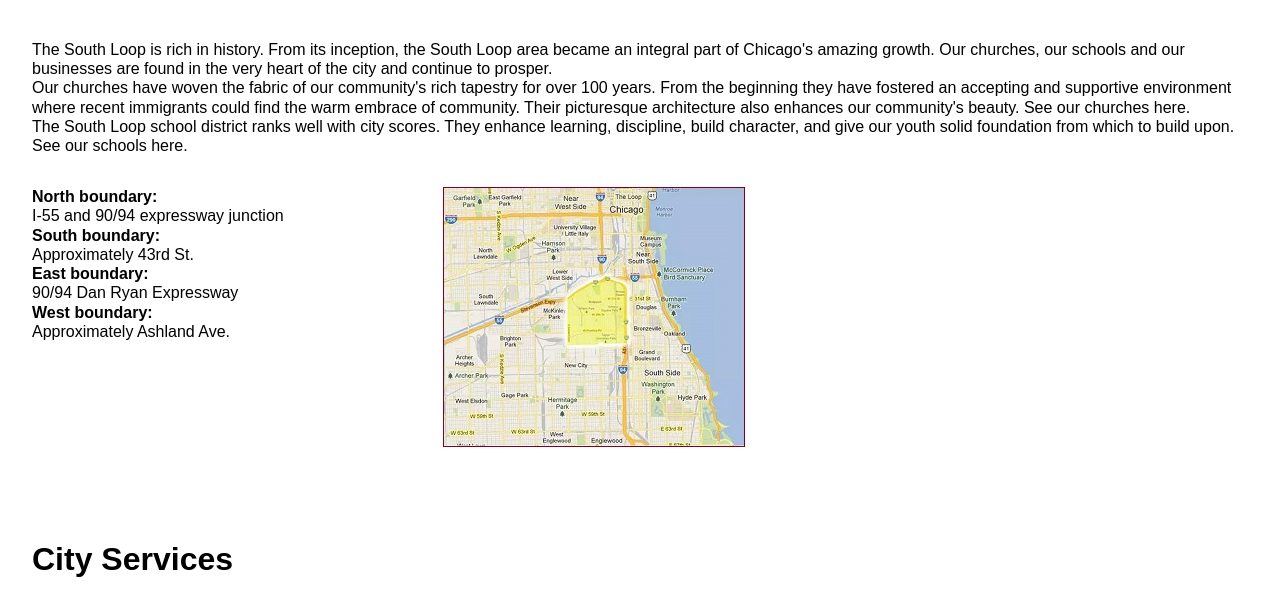
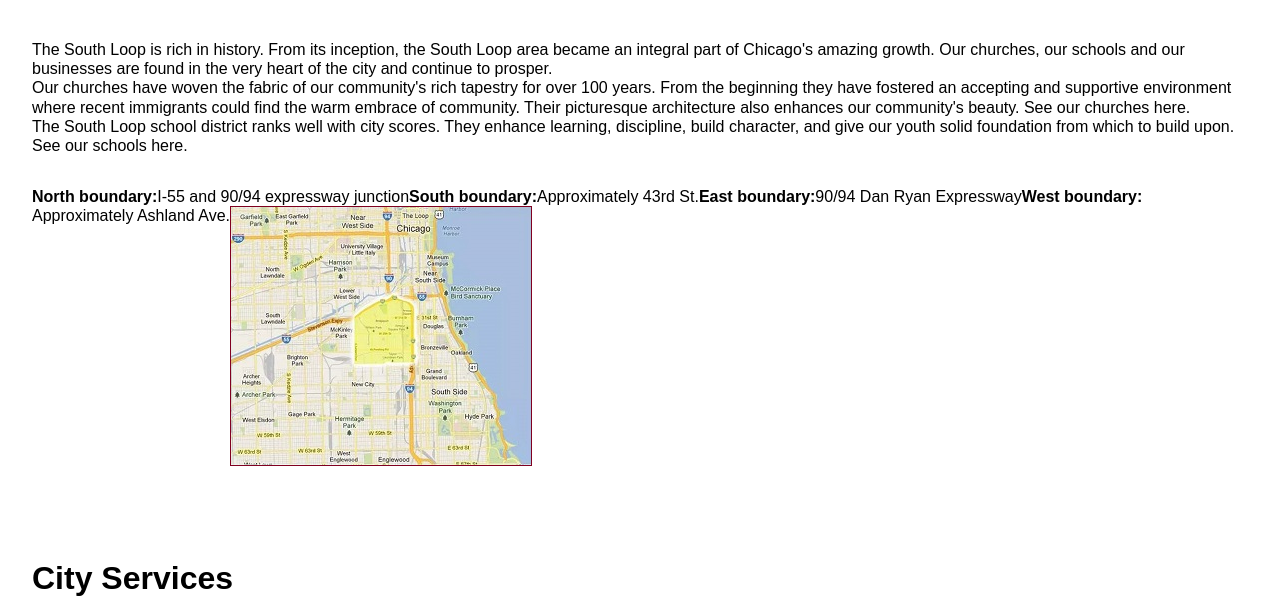
Before and after one commit to OliviaDimmer/commcercewebsite, a plain HTML site: page community.html in a window 1280 px wide. Shown: the part 223-821 px from the top of the page. Drawn offline with Linux system fonts and the light colour scheme; a web font is replaced by a local one.

Commit message:
Update stylesheet.css

```diff
--- a/stylesheet.css
+++ b/stylesheet.css
@@ -186,7 +186,10 @@ h3 {
     -webkit-column-count: 3; /* Chrome, Safari, Opera */
     -moz-column-count: 3; /* Firefox */
     column-count: 3;
-
+}
+.map{
+	display: flex;
+	flex-wrap: wrap;
 }
 img {
 	border: 1px solid #800020;
```
